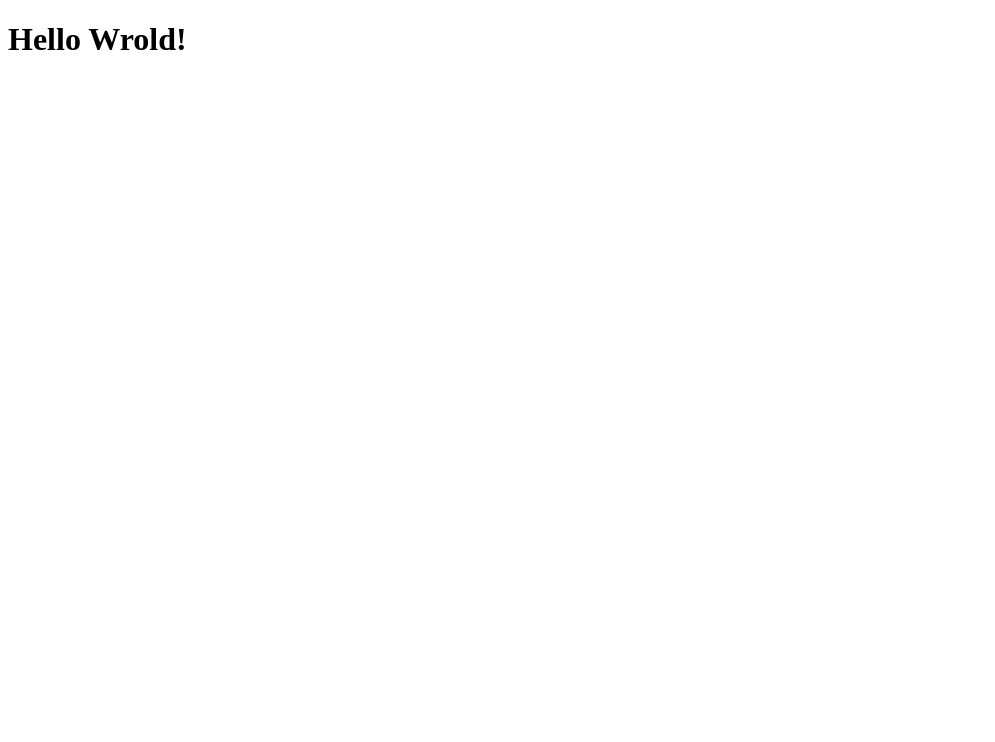
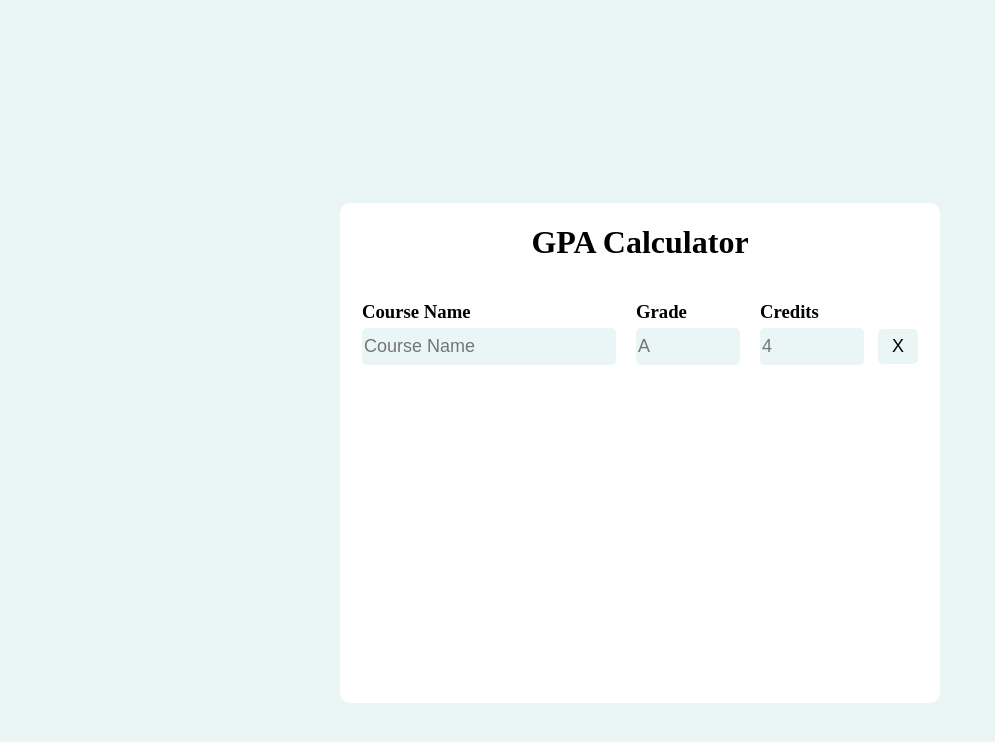
Before and after one commit to iftekar2/ProjectTwo, a plain HTML site: page index.html in a window 1280 px wide. Shown: the whole page, without its empty margins (0-995 px from the left). Drawn offline with Linux system fonts and the light colour scheme.

Commit message:
First row complete

```diff
--- a/index.css
+++ b/index.css
@@ -0,0 +1,66 @@
+body {
+  display: grid;
+  place-items: center;
+  height: 905px;
+  margin: 0;
+  background-color: #eaf6f6;
+}
+
+h1 {
+  text-align: center;
+}
+
+.main {
+  height: 500px;
+  width: 600px;
+  background-color: white;
+  border-radius: 10px;
+}
+
+h3 {
+  margin-bottom: 5px;
+}
+
+.inputBoxes {
+  display: flex;
+  gap: 20px;
+  display: flex;
+  justify-content: center;
+  align-items: center;
+}
+
+.className {
+  height: 35px;
+  width: 250px;
+  background-color: #eaf6f6;
+  border: none;
+  font-size: 18px;
+  border-radius: 5px;
+}
+
+.classGrade {
+  height: 35px;
+  width: 100px;
+  background-color: #eaf6f6;
+  border: none;
+  font-size: 18px;
+  border-radius: 5px;
+}
+
+.buttom {
+  margin-left: 10px;
+  background-color: #eaf6f6;
+  border: none;
+  font-size: 18px;
+  border-radius: 5px;
+  height: 35px;
+  width: 40px;
+}
+
+/* .contentTitle {
+  di
+  splay: flex;
+
+
+  gap: 80px;
+} */
--- a/index.html
+++ b/index.html
@@ -3,9 +3,31 @@
   <head>
     <meta charset="UTF-8" />
     <meta name="viewport" content="width=device-width, initial-scale=1.0" />
+    <link rel="stylesheet" type="text/css" href="index.css" />
     <title>Document</title>
   </head>
   <body>
-    <h1>Hello Wrold!</h1>
+    <div class="main">
+      <div class="title">
+        <h1>GPA Calculator</h1>
+      </div>
+      <div class="inputBoxes">
+        <div class="contentName">
+          <h3>Course Name</h3>
+          <input class="className" placeholder="Course Name" />
+        </div>
+
+        <div class="contentGrade">
+          <h3>Grade</h3>
+          <input class="classGrade" placeholder="A" />
+        </div>
+
+        <div class="contentCredit">
+          <h3>Credits</h3>
+          <input class="classGrade" placeholder="4" />
+          <button class="buttom" onclick="removeRow">X</button>
+        </div>
+      </div>
+    </div>
   </body>
 </html>
```
